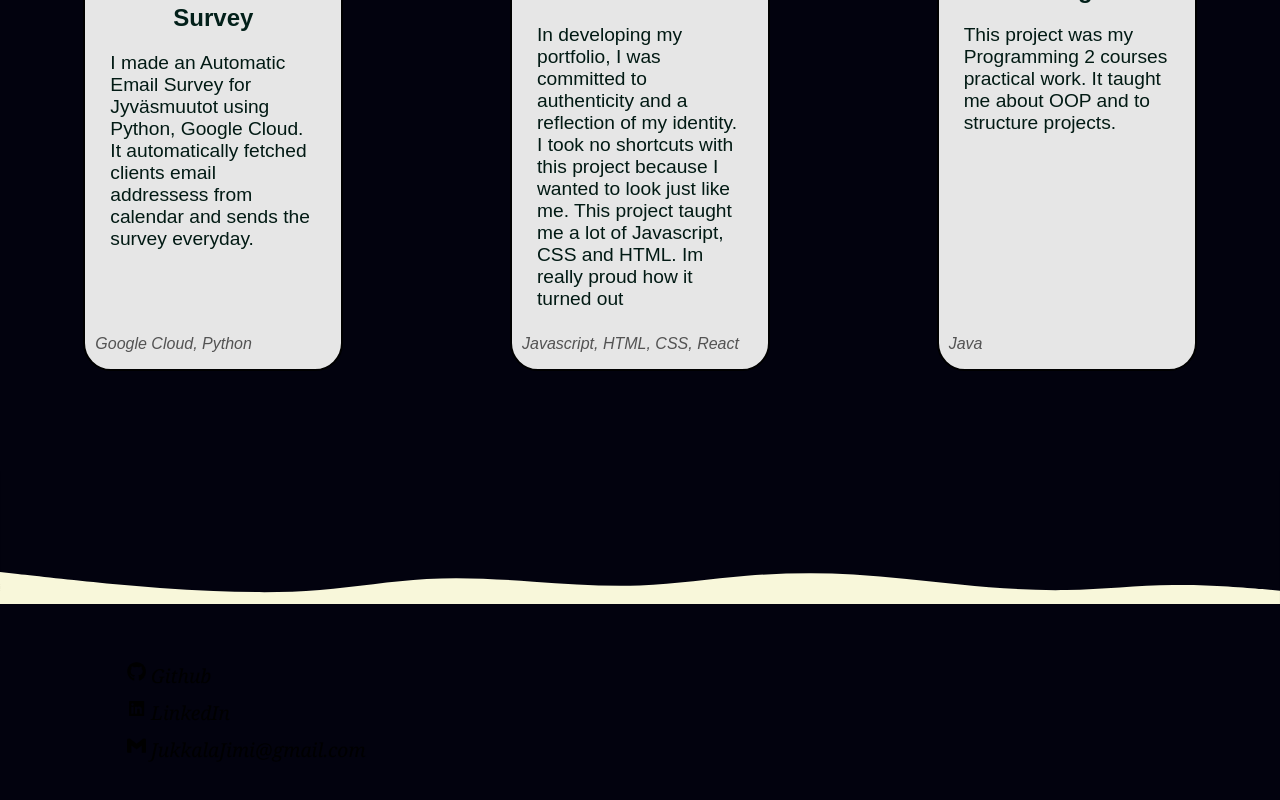
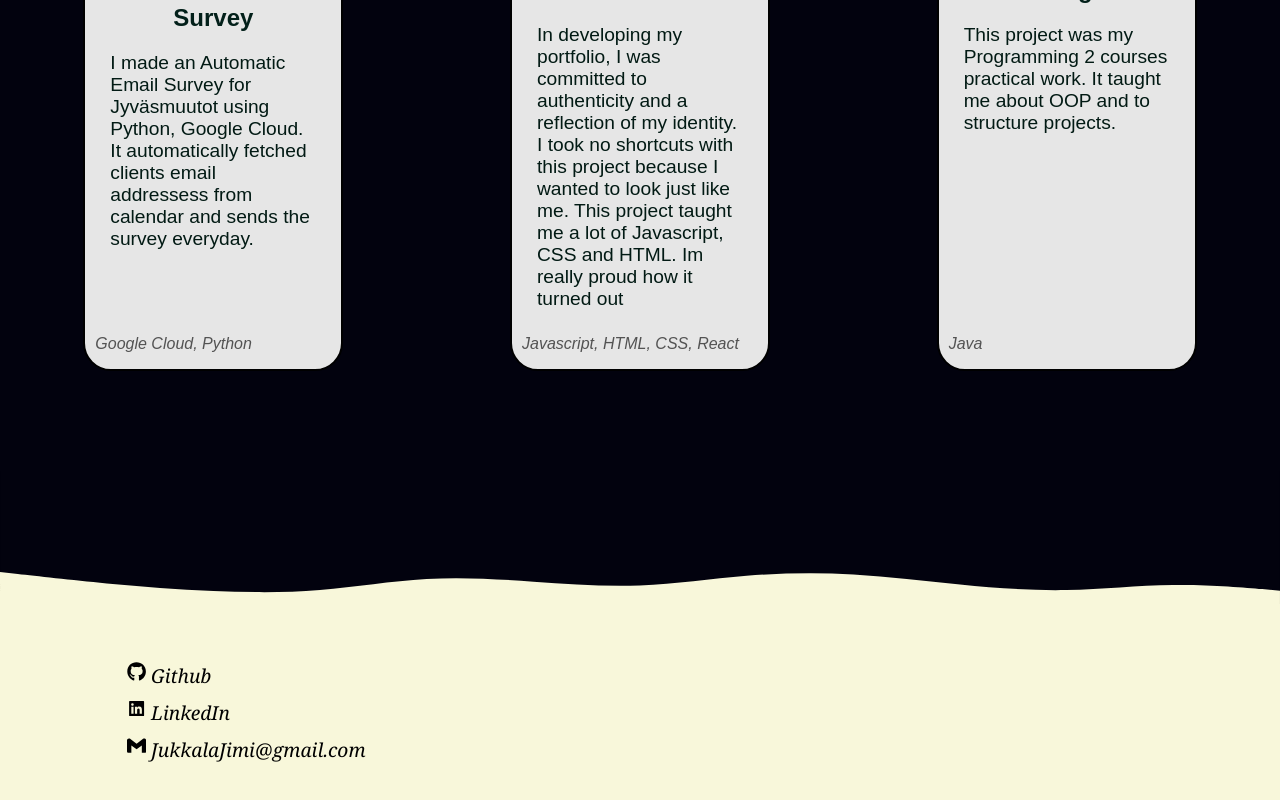
Before and after one commit to Jimpsoni/PortfolioWebPage, a React (Vite) app: page / in a window 1280 px wide. Shown: the part 2659-3459 px from the top of the page. Built offline with nearby package versions, Linux system fonts and the light colour scheme; a web font is replaced by a local one.

Commit message:
Fixed the colour issue

```diff
--- a/src/components/footer/styles.css
+++ b/src/components/footer/styles.css
@@ -1,8 +1,3 @@
-#mainFooter {
-    background-color: #f8f7da;
-    color: #02020e;
-}
-
 #mainFooterSkills, #mainFooter {
     position: relative;
     padding: 2em 2em 2em 4em;
@@ -10,6 +5,11 @@
     color: #f8f7da;
     font-size: 1.2rem;
     margin: 0;
+}
+
+#mainFooter {
+    background-color: #f8f7da;
+    color: #02020e;
 }
 
 #addressess {
```
